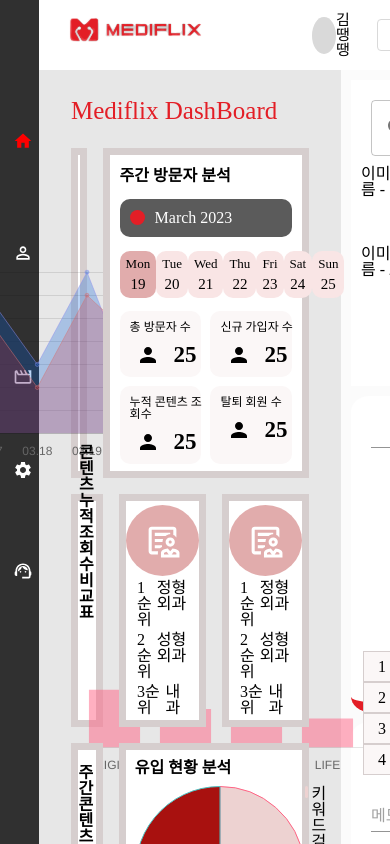
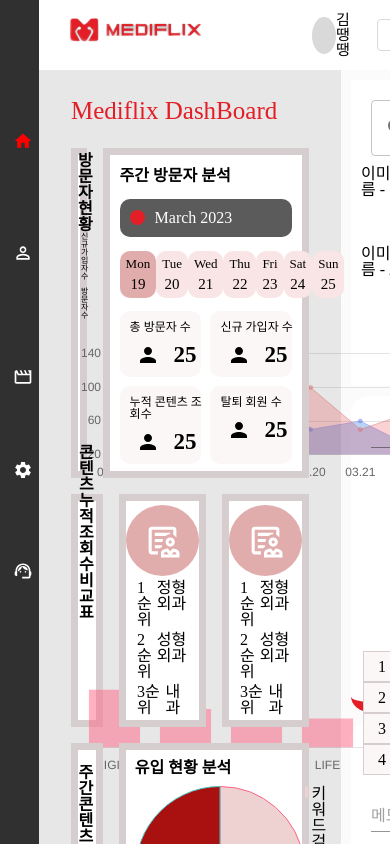
Before and after one commit to MEDIFLIX/ST_FE, a React (Create React App) app in the folder st_fe/: page /main in a window 390 px wide. Shown: the top 844 px of the page. Built offline with nearby package versions, Linux system fonts and the light colour scheme; a web font is replaced by a local one.

Commit message:
fix : LineChart 반응형 설정

```diff
--- a/st_fe/src/pages/MainPage/components/LineChart.tsx
+++ b/st_fe/src/pages/MainPage/components/LineChart.tsx
@@ -58,7 +58,8 @@
   display: flex;
   flex-direction: column;
   justify-content: space-around;
-  width: inherit;
+  align-self: center;
+  width: 95%;
   height: 330px;
   margin-top: 10px;
 
@@ -69,6 +70,7 @@
 
   .chartWrap {
     width: 350px;
+    min-width: 100%;
     height: 200px;
   }
 
```
